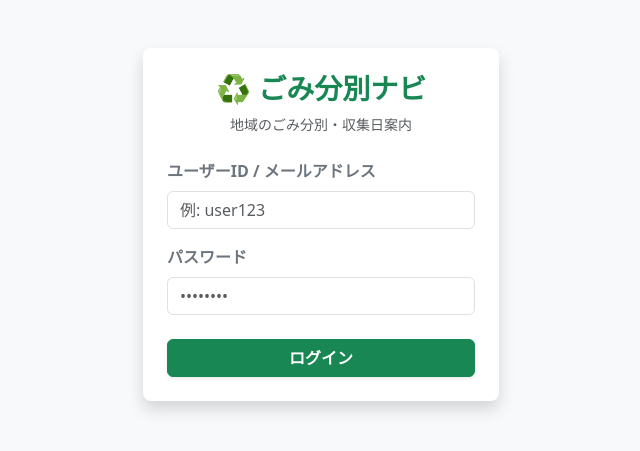
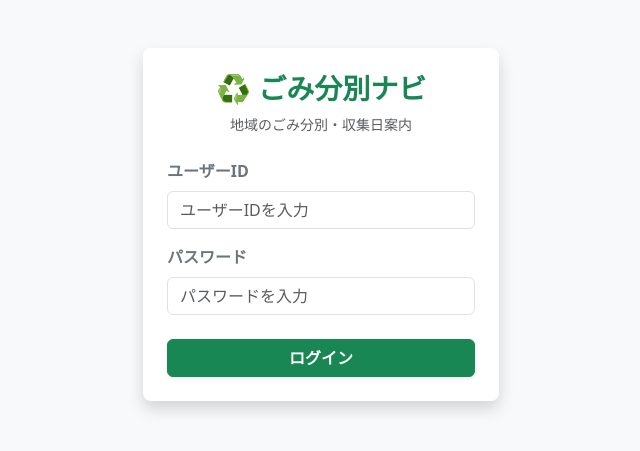
Before and after one commit to Than-sabal/product-management, a Flask app: page /login in a window 1280 px wide. Shown: the top 451 px of the page, without its empty margins (319-959 px from the left). Run offline with Flask 3, Linux system fonts and the light colour scheme.

Commit message:
Update login.html

```diff
--- a/product-management/templates/login.html
+++ b/product-management/templates/login.html
@@ -3,43 +3,77 @@
 <head>
     <meta charset="UTF-8">
     <meta name="viewport" content="width=device-width, initial-scale=1">
-<title>ログイン - ごみ分別支援システム</title>
-<link href="https://cdn.jsdelivr.net/npm/bootstrap@5.3.3/dist/css/bootstrap.min.css" rel="stylesheet">
+    <title>ログイン - ごみ分別ナビ</title>
+
+    <link
+        href="https://cdn.jsdelivr.net/npm/bootstrap@5.3.3/dist/css/bootstrap.min.css"
+        rel="stylesheet"
+    >
 </head>
+
 <body class="bg-light">
+
 <div class="container">
     <div class="row justify-content-center mt-5">
         <div class="col-md-5 col-lg-4">
+
             <div class="card shadow border-0 rounded-3">
                 <div class="card-body p-4 text-center">
+
                     <h3 class="mb-2 text-success fw-bold">
                         ♻️ ごみ分別ナビ
                     </h3>
-<p class="text-muted mb-4 small">地域のごみ分別・収集日案内</p>
-<!-- action と method を修正 -->
+
+                    <p class="text-muted mb-4 small">
+                        地域のごみ分別・収集日案内
+                    </p>
+
+                    <!-- エラーメッセージ -->
+                    {% with messages = get_flashed_messages() %}
+                        {% for message in messages %}
+                            <div class="alert alert-danger text-start">
+                                {{ message }}
+                            </div>
+                        {% endfor %}
+                    {% endwith %}
+
+                    <!-- ログインフォーム -->
                     <form action="{{ url_for('login') }}" method="POST">
+
                         <div class="mb-3 text-start">
-<label class="form-label fw-bold text-secondary">
-   ユーザーID / メールアドレス
+                            <label for="username"
+                                   class="form-label fw-bold text-secondary">
+                                ユーザーID
                             </label>
+
                             <input
                                 type="text"
+                                id="username"
+                                name="username"
                                 class="form-control rounded-2"
-   placeholder="例: user123"
+                                placeholder="ユーザーIDを入力"
+                                autocomplete="username"
                                 required
                             >
                         </div>
+
                         <div class="mb-4 text-start">
-<label class="form-label fw-bold text-secondary">
+                            <label for="password"
+                                   class="form-label fw-bold text-secondary">
                                 パスワード
                             </label>
+
                             <input
                                 type="password"
+                                id="password"
+                                name="password"
                                 class="form-control rounded-2"
-   placeholder="••••••••"
+                                placeholder="パスワードを入力"
+                                autocomplete="current-password"
                                 required
                             >
                         </div>
+
                         <div class="d-grid">
                             <button
                                 type="submit"
@@ -48,11 +82,15 @@
                                 ログイン
                             </button>
                         </div>
+
                     </form>
+
+                </div>
+            </div>
+
         </div>
     </div>
 </div>
-</div>
-</div>
+
 </body>
 </html>
```
Lines whose indentation alone changed are shown as unchanged.
